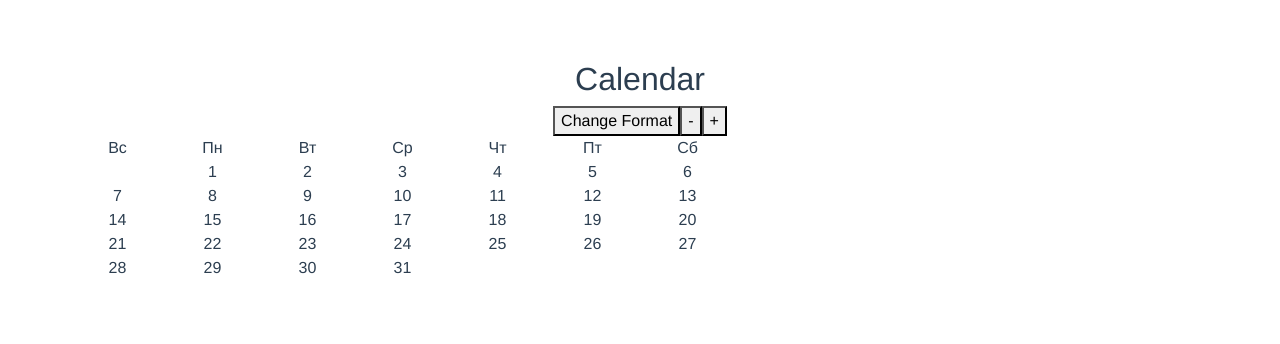
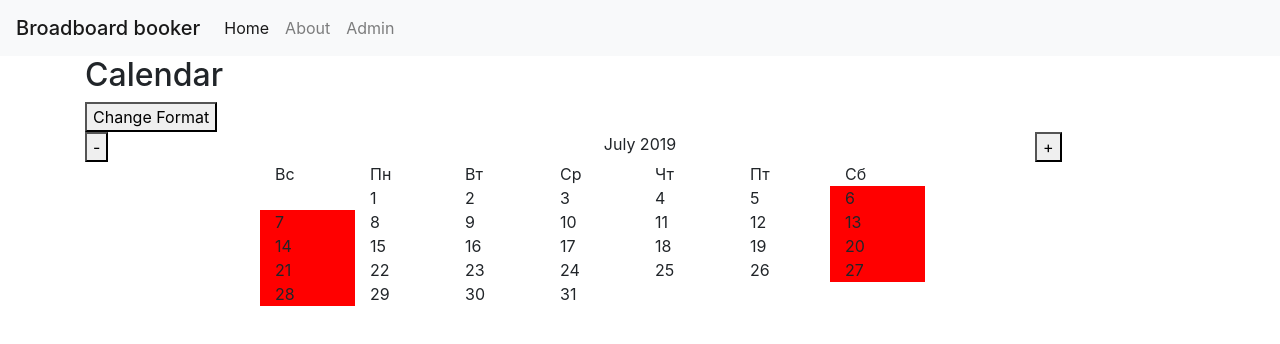
Before and after one commit to zavix1988/booker_client, a Vue app: page /#/ in a window 1280 px wide. Shown: the top 344 px of the page. Built offline with nearby package versions, Linux system fonts and the light colour scheme.

Commit message:
blablabla

```diff
--- a/src/App.vue
+++ b/src/App.vue
@@ -1,10 +1,13 @@
 <template>
   <div id="app">
+    <navbar></navbar>
     <router-view></router-view>
   </div>
 </template>
 
 <script>
+import navbar from './components/navbar'
+
 export default {
   name: 'app'
 }
@@ -12,11 +15,6 @@ export default {
 
 <style>
 #app {
-  font-family: 'Avenir', Helvetica, Arial, sans-serif;
-  -webkit-font-smoothing: antialiased;
-  -moz-osx-font-smoothing: grayscale;
-  text-align: center;
-  color: #2c3e50;
-  margin-top: 60px;
+
 }
 </style>
--- a/src/components/Hello.vue
+++ b/src/components/Hello.vue
@@ -16,21 +16,5 @@ export default {
 
 <!-- Add "scoped" attribute to limit CSS to this component only -->
 <style scoped>
-h1, h2 {
-  font-weight: normal;
-}
 
-ul {
-  list-style-type: none;
-  padding: 0;
-}
-
-li {
-  display: inline-block;
-  margin: 0 10px;
-}
-
-a {
-  color: #42b983;
-}
 </style>
--- a/src/components/calendar.vue
+++ b/src/components/calendar.vue
@@ -2,13 +2,20 @@
     <div id="calendar">
         <h2>Calendar</h2>
         <button @click="changeFormat">Change Format</button>
-        <button @click="prevMonth">-</button>
-        <button @click="nextMonth">+</button>
+
         <div class="row">
+            <div class="col-md-2"><button @click="prevMonth">-</button></div>
+            <div class="col-md-8 center">{{ months[selectedMonth] }} {{ selectedYear }}</div>
+            <div class="col-md-2"><button @click="nextMonth">+</button></div>
+
+        </div>
+        <div class="row">
+            <div class="col-md-2"></div>
             <div class="col-md-1" v-for="weekDay in week">{{ weekDay }}</div>
         </div>
         <div class="row" v-for="week in days">
-            <div class="col-md-1" v-for="day in week" @click="addEvent(day.dayDate)">{{ day.dayNum }}</div>
+            <div class="col-md-2"></div>
+            <div  v-for="day in week" @click="addEvent(day.dayDate)" v-bind:class="['col-md-1', [0,6].includes(day.dayWeek)?'week-end':'']">{{ day.dayNum }}</div>
         </div>
     </div>
 </template>
@@ -19,11 +26,11 @@
         data(){
             return{
                 date: new Date(),
-                weekDays: ['Пн', 'Вт', 'Ср', 'Чт', 'Пт', 'Сб', 'Вс'],
                 selectedMonth: undefined,
                 selectedYear: undefined,
                 lastDay: undefined,
                 firstDay: 0,
+                months: ['January', 'February', 'March', 'April', 'May', 'June', 'July', 'August', 'September', 'October', 'November', 'December'],
                 days: []
             }
         },
@@ -92,12 +99,15 @@
                 for (let i = this.days[0].length; i < 7; i++) {
                     this.days[0].unshift({
                         dayNum: undefined,
-                        dayWeek: i
+                        dayWeek: undefined
                     });
                 }
             },
-            addEvent(data){
-             console.log(data)
+            addEvent(date){
+                if((typeof date) != 'undefined'){
+                    if(!(date.getDay() == 0 || date.getDay()==6))
+                        console.log(date)
+                }
             },
             changeFormat()
             {
@@ -128,5 +138,11 @@
 </script>
 
 <style scoped>
+.center{
+    text-align: center
+}
+.week-end{
+    background: red
+}
 
 </style>
--- /dev/null
+++ b/src/components/navbar.vue
@@ -0,0 +1,32 @@
+<template>
+    <nav class="navbar navbar-expand-lg navbar-light bg-light">
+        <span class="navbar-brand mb-0 h1">Broadboard booker</span>
+        <button class="navbar-toggler" type="button" data-toggle="collapse" data-target="#navbarSupportedContent" aria-controls="navbarSupportedContent" aria-expanded="false" aria-label="Toggle navigation">
+            <span class="navbar-toggler-icon"></span>
+        </button>
+
+        <div class="collapse navbar-collapse" id="navbarSupportedContent">
+            <ul class="navbar-nav mr-auto">
+                <li class="nav-item active">
+                    <router-link class="nav-link" to="/">Home</router-link>
+                </li>
+                <li class="nav-item">
+                    <router-link class="nav-link" to="/about">About</router-link>
+                </li>
+                <li class="nav-item" right>
+                    <router-link class="nav-link" to="/admin">Admin</router-link>
+                </li>
+            </ul>
+        </div>
+    </nav>
+
+</template>
+
+<script>
+    export default {
+        name: "navbar"
+    }
+</script>
+
+<style scoped>
+</style>
--- a/src/main.js
+++ b/src/main.js
@@ -9,11 +9,13 @@ import 'bootstrap/dist/css/bootstrap.min.css'
 import 'bootstrap-vue/dist/bootstrap-vue.css'
 
 import calendar from './components/calendar'
+import navbar from './components/navbar'
 
 Vue.use(BootstrapVue)
 Vue.config.productionTip = false
 
 Vue.component('calendar', calendar)
+Vue.component('navbar', navbar)
 
 /* eslint-disable no-new */
 new Vue({
```
Also changed, not shown: src/components/Admin.vue (added, +19 -0 lines), src/components/regUser.vue (added).
